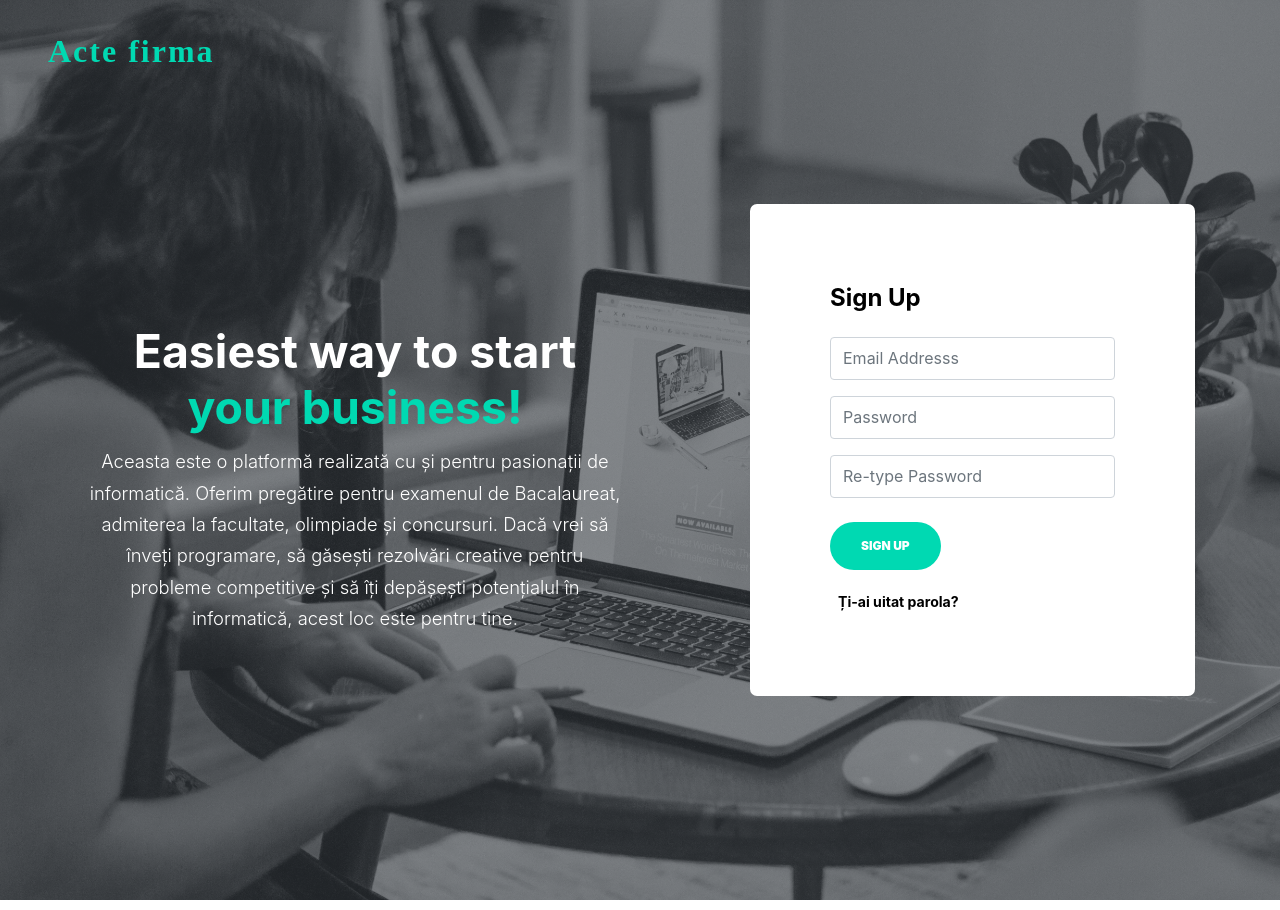
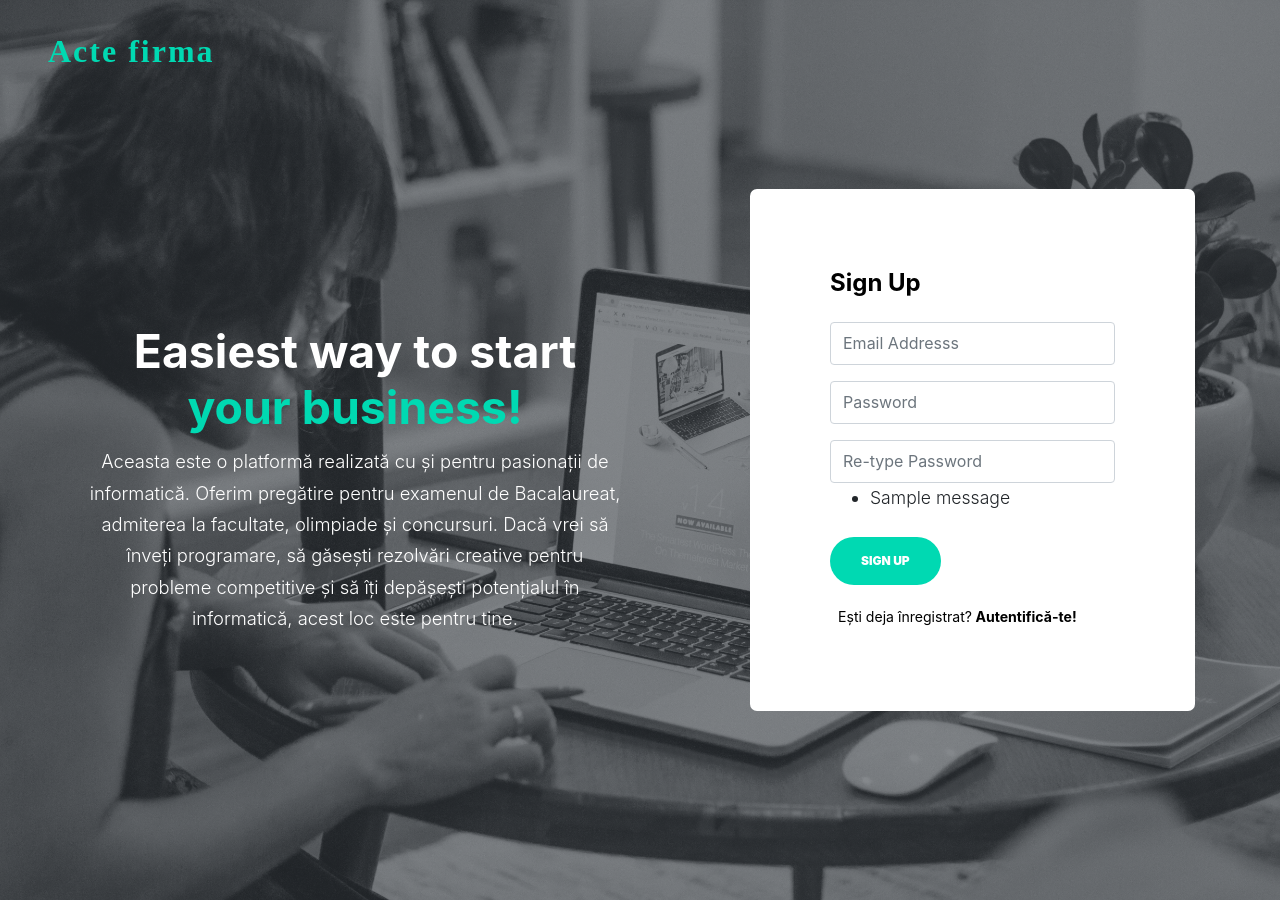
Before and after one commit to ItoIT/Smarthack-ItoIT, a Flask app: page / in a window 1280 px wide. Shown: the top 910 px of the page. Run offline with Flask 2, Linux system fonts and the light colour scheme; tables that the repository leaves empty hold one stand-in row (values such as "Sample post"); one stand-in notice (Sample message) is shown; some libraries are stand-ins or nearby versions; some web fonts are replaced.

Commit message:
register form working

```diff
--- a/itoit/templates/index.jinja
+++ b/itoit/templates/index.jinja
@@ -48,13 +48,46 @@
                                             </div>
                                             <div class="form-group mb-4">
                                                 <input type="password" class="form-control" placeholder="Re-type Password" name="confirmPassword" required>
+                                                {% with messages = get_flashed_messages() %}
+                                                    {% if messages %}
+                                                        <ul class=flashes>
+                                                        {% for message in messages %}
+                                                        <li>{{ message }}</li>
+                                                        {% endfor %}
+                                                        </ul>
+                                                    {% endif %}
+                                                {% endwith %}
                                             </div>
                                             <div class="form-group">
                                                 <button type="submit" class="btn btn-primary btn-pill" value="Sign up">Sign Up</button>
                                             </div>
+                                            <div class="account_true">
+                                                <small class="text-muted ml-2">
+                                                    <a >Ești deja înregistrat?<b> Autentifică-te!</b></a>
+                                                </small>
+                                            </div>
+                                        </form>
+
+
+                                        <form action="/login" method="post" class="form-box d-none">
+                                            <h3 class="h4 text-black mb-4">Sign in</h3>
+                                            <div class="form-group">
+                                                <input type="text" class="form-control" placeholder="Email Addresss" name="email" required>
+                                            </div>
+                                            <div class="form-group">
+                                                <input type="password" class="form-control" placeholder="Password" name="password" required>
+                                            </div>
+                                            <div class="form-group">
+                                                <button type="submit" class="btn btn-primary btn-pill" value="Sign up">Sign In</button>
+                                            </div>
                                             <div class="ForgotPasswordButton">
                                                 <small class="text-muted ml-2">
-                                                    <a ><b> Ți-ai uitat parola? </b></a>
+                                                    <a><b> Ți-ai uitat parola? </b></a>
+                                                </small>
+                                            </div>
+                                            <div class="account_false">
+                                                <small class="text-muted ml-2">
+                                                    <a >Nu ai înca un cont?<b> Înregistrează-te!</b></a>
                                                 </small>
                                             </div>
                                         </form>
@@ -76,11 +109,7 @@
                                                     <a ><b> Ți-ai uitat parola? </b></a>
                                                 </small>
                                             </div>
-                                            <div class="account_false">
-                                                <small class="text-muted ml-2">
-                                                    <a >Nu ai înca un cont?<b> Înregistrează-te!</b></a>
-                                                </small>
-                                            </div>
+
                                         </form>
 
                                         <form class="account_info" id="forgot_password" action="" method="post">}
```
